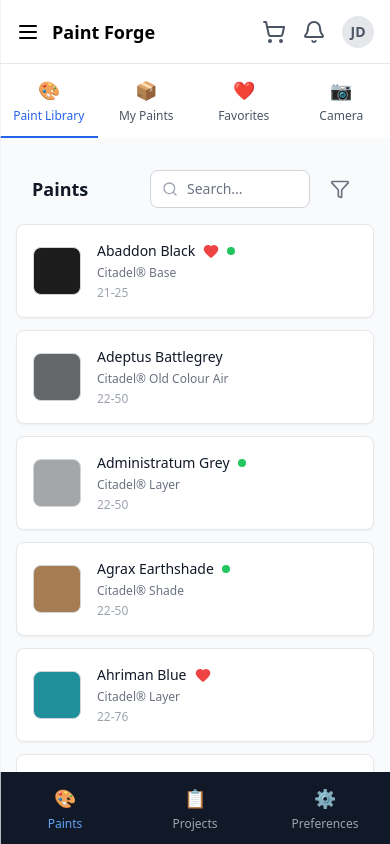
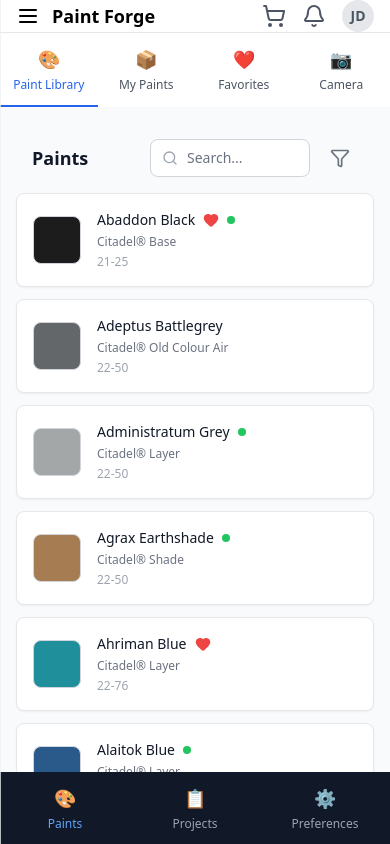
Before and after one commit to TK-Nelson/PaintForge, a React (Vite) app: page / in a window 390 px wide. Shown: the top 844 px of the page. Built offline with nearby package versions, Linux system fonts and the light colour scheme.

Commit message:
Dashboard CSS update - minimum header heights and Modal height

```diff
--- a/src/App.jsx
+++ b/src/App.jsx
@@ -38,7 +38,7 @@
       {/* Main Content */}
       <div className="flex-1 lg:ml-0">
         {/* Header */}
-        <div className="bg-white border-b border-gray-200 px-4 flex items-center" style={{ minHeight: '64px' }}>
+        <div className="bg-white border-b border-gray-200 px-4 flex items-center lg:min-h-16">
           <div className="flex items-center justify-between w-full">
             <div className="flex items-center">
               <button
@@ -96,7 +96,7 @@
         {/* Paint Grid */}
         <div className="p-4">
           {/* Header */}
-          <div className="flex items-center justify-between p-4" style={{ minHeight: '64px' }}>
+          <div className="flex items-center justify-between p-4 lg:min-h-16">
             <h2 className="text-lg font-semibold text-gray-900">Paints</h2>
             <div className="flex items-center space-x-3">
               <div className="relative w-40">
--- a/src/components/FilterModal.jsx
+++ b/src/components/FilterModal.jsx
@@ -2,7 +2,7 @@
 
 const FilterModal = ({ setShowFilters }) => (
   <div className="fixed inset-0 bg-black bg-opacity-50 z-50 flex items-center justify-center">
-    <div className="bg-white w-full max-w-md rounded-xl p-6 max-h-96 mx-4">
+    <div className="bg-white w-full max-w-md rounded-xl p-6 mx-4 lg:max-h-none max-h-96 overflow-y-auto">
       <h3 className="text-lg font-semibold mb-4">List Filters</h3>
       <div className="space-y-4">
         <div>
```
